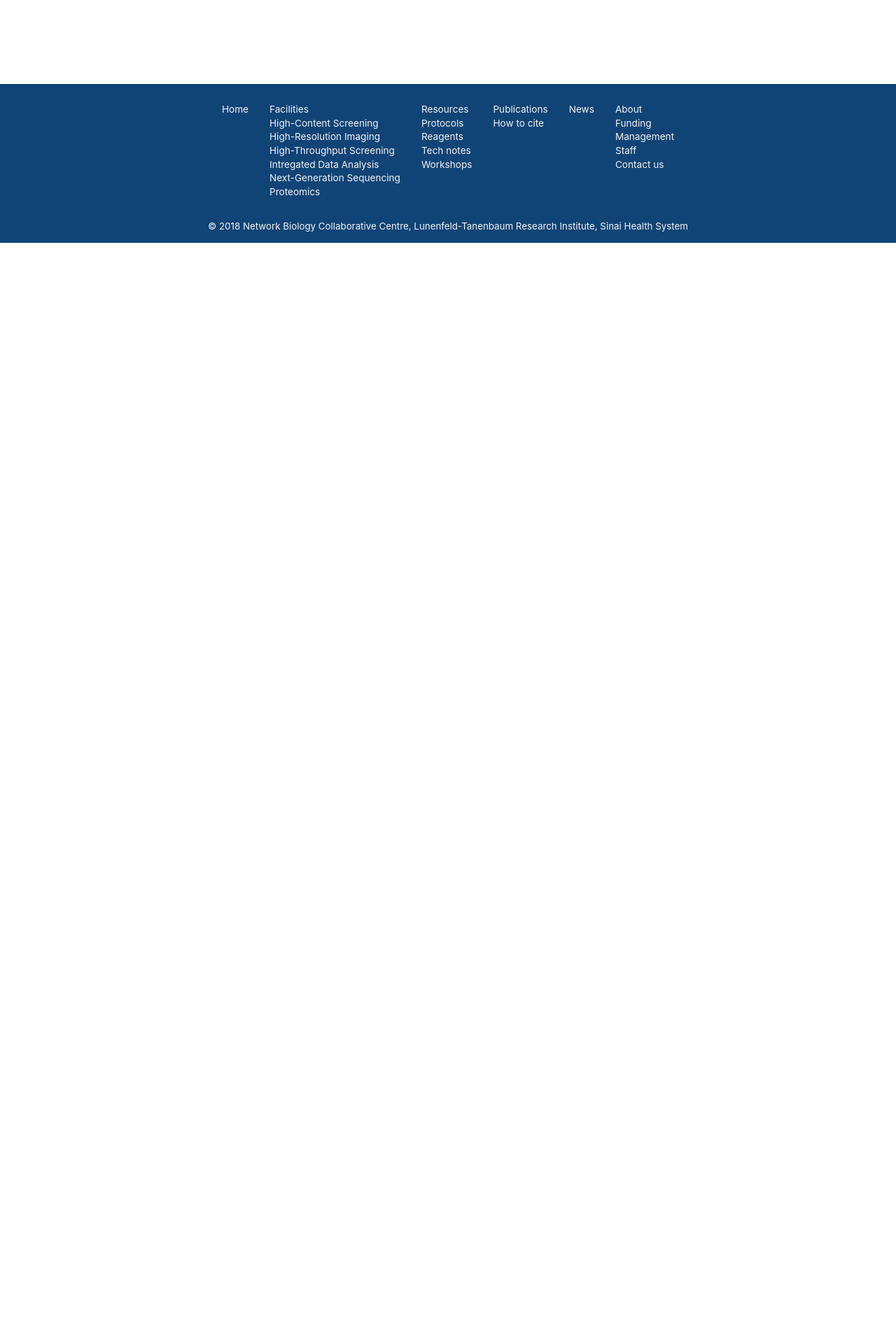
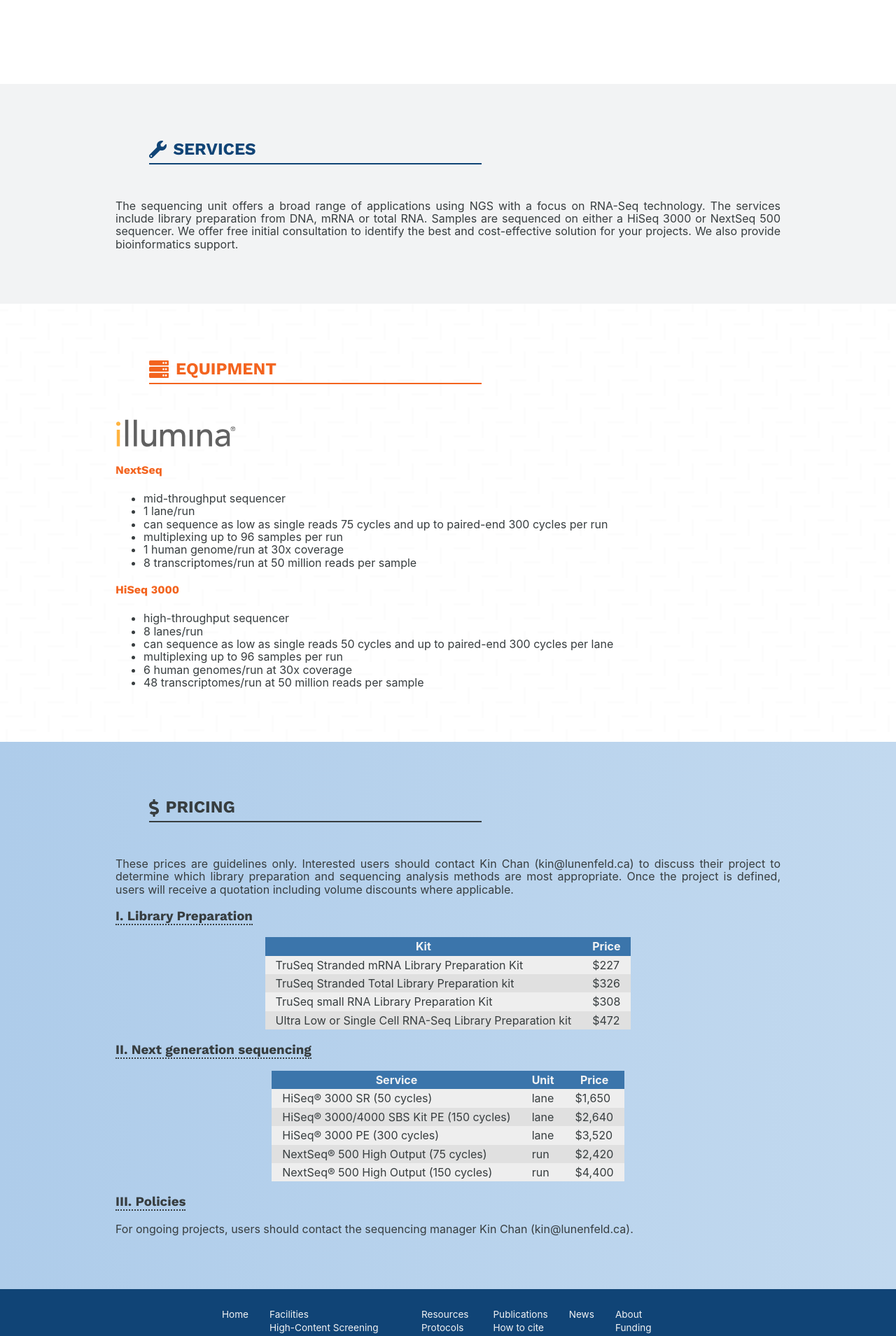
Before and after one commit to gingraslab/nbcc, a React (Create React App) app: page /facilities/next-gen-sequencing in a window 1280 px wide. Shown: the part 680-2589 px from the top of the page at 70% size. Before the commit the page ends 1027 px from the top, so only its background shows below. Built offline with nearby package versions, Linux system fonts and the light colour scheme.

Commit message:
Add next-gen sequencing content

```diff
--- a/src/facilities/__hcs/facilities__hcs.css
+++ b/src/facilities/__hcs/facilities__hcs.css
@@ -93,9 +93,15 @@
   color: var(--text-light);
   padding: 5px;
 }
+@media (max-width: 749px) {
+  .facilities__table_wide table {
+    min-width: 500px;
+  }
+}
 @media (max-width: 449px) {
   .facilities__hcs-rates div {
-    max-width: 80%;
+    width: 100%;
+    min-width: auto;
   }
   .facilities__hcs-software div {
     flex-direction: column;
@@ -103,20 +109,7 @@
   .facilities__hcs-software div > :first-child {
     margin: 20px 0;
   }
-  .facilities__protocols table {
-    font-size: 0.8em;
-  }
   .facilities__protocols .facilities__protocols-table-first-col {
     min-width: 15px;
   }
 }
-@media (max-width: 749px) {
-  .facilities__table_wide table {
-    min-width: 500px;
-  }
-}
-@media (max-width: 374px) {
-  .facilities__protocols table {
-    font-size: 0.7em;
-  }
-}
--- /dev/null
+++ b/src/facilities/__hts/facilities__hts.js
@@ -0,0 +1,47 @@
+import React from 'react';
+
+import Links from '../__links/facilities__links';
+import Navigation from '../../components/navigation/navigation-container';
+
+import './facilities__hts.css';
+
+const HiThroughputScreening = () => (
+  <main>
+    <section className="facilities__landing facilities__hts-landing">
+      <div className="facilities__about facilities__hts-about">
+        <h1>
+          High-Throughput Screening
+        </h1>
+        <p>
+          Formerly known as the SMART Laboratory, the High-Throughput Screening facility,
+          assists in the development of assays for large-scale applications, and offers
+          access to robot-assisted technologies for the design, validation, and execution
+          of experimental procedures under high-throughput conditions. An integrated framework
+          for data management is available to facilitate and accelerate data analysis and
+          secure contextual information for the reliable interpretation of results.
+        </p>
+      </div>
+      <Links
+        links={[
+          { id: 'services', text: 'Services' },
+          { id: 'equipment', text: 'Equipment' },
+          { id: 'pricing', text: 'Pricing' },
+          { id: 'tools', text: 'Analysis tools' },
+        ]}
+      />
+    </section>
+    <Navigation
+      alwaysShowLinks={false}
+      links={[
+        { id: 'services', text: 'Services' },
+        { id: 'equipment', text: 'Equipment' },
+        { id: 'pricing', text: 'Pricing' },
+        { id: 'tools', text: 'Tools' },
+      ]}
+      linksScrolled={window.innerHeight}
+      scrolled={window.innerHeight}
+    />
+  </main>
+);
+
+export default HiThroughputScreening;
--- /dev/null
+++ b/src/facilities/__ngs/facilities__ngs-equipment.js
@@ -0,0 +1,50 @@
+import React from 'react';
+
+import Server from '../../assets/icons/server';
+import Illumina from './assets/Illumina.svg';
+
+const Equipment = () => (
+  <section
+    className="facilities__section facilities__equipment"
+    id="equipment"
+  >
+    <div className="facilities__section-inner">
+      <h2>
+        <Server />
+        Equipment
+      </h2>
+      <img
+        alt="Illumina"
+        height={40}
+        src={Illumina}
+        width={172}
+      />
+      <h4>NextSeq</h4>
+      <ul>
+        <li>mid-throughput sequencer</li>
+        <li>1 lane/run</li>
+        <li>
+          can sequence as low as single reads 75
+          cycles and up to paired-end 300 cycles per run
+        </li>
+        <li>multiplexing up to 96 samples per run</li>
+        <li>1 human genome/run at 30x coverage</li>
+        <li>8 transcriptomes/run at 50 million reads per sample</li>
+      </ul>
+      <h4>HiSeq 3000</h4>
+      <ul>
+        <li>high-throughput sequencer</li>
+        <li>8 lanes/run</li>
+        <li>
+          can sequence as low as single reads 50 cycles and up to
+          paired-end 300 cycles per lane
+        </li>
+        <li>multiplexing up to 96 samples per run</li>
+        <li>6 human genomes/run at 30x coverage</li>
+        <li>48 transcriptomes/run at 50 million reads per sample</li>
+      </ul>
+    </div>
+  </section>
+);
+
+export default Equipment;
--- /dev/null
+++ b/src/facilities/__ngs/facilities__ngs-pricing.js
@@ -0,0 +1,106 @@
+import React from 'react';
+
+import Dollar from '../../assets/icons/dollar';
+
+const Pricing = () => (
+  <section
+    className="facilities__section facilities__pricing"
+    id="pricing"
+  >
+    <div className="facilities__section-inner">
+      <h2>
+        <Dollar />
+        Pricing
+      </h2>
+      <p>
+        These prices are guidelines only. Interested users should contact Kin Chan
+        (kin@lunenfeld.ca) to discuss their project to determine which library preparation
+        and sequencing analysis methods are most appropriate. Once the project is defined,
+        users will receive a quotation including volume discounts where applicable.
+      </p>
+      <h3>
+        <span>
+          I. Library Preparation
+        </span>
+      </h3>
+      <table className="facilities__table">
+        <thead>
+          <tr>
+            <th>Kit</th>
+            <th>Price</th>
+          </tr>
+        </thead>
+        <tbody>
+          <tr>
+            <td>TruSeq Stranded mRNA Library Preparation Kit</td>
+            <td>$227</td>
+          </tr>
+          <tr>
+            <td>TruSeq Stranded Total Library Preparation kit</td>
+            <td>$326</td>
+          </tr>
+          <tr>
+            <td>TruSeq small RNA Library Preparation Kit</td>
+            <td>$308</td>
+          </tr>
+          <tr>
+            <td>Ultra Low or Single Cell RNA-Seq Library Preparation kit</td>
+            <td>$472</td>
+          </tr>
+        </tbody>
+      </table>
+      <h3>
+        <span>
+          II. Next generation sequencing
+        </span>
+      </h3>
+      <table className="facilities__table">
+        <thead>
+          <tr>
+            <th>Service</th>
+            <th>Unit</th>
+            <th>Price</th>
+          </tr>
+        </thead>
+        <tbody>
+          <tr>
+            <td>HiSeq® 3000 SR (50 cycles)</td>
+            <td>lane</td>
+            <td>$1,650</td>
+          </tr>
+          <tr>
+            <td>HiSeq® 3000/4000 SBS Kit PE (150 cycles)</td>
+            <td>lane</td>
+            <td>$2,640</td>
+          </tr>
+          <tr>
+            <td>HiSeq® 3000 PE (300 cycles)</td>
+            <td>lane</td>
+            <td>$3,520</td>
+          </tr>
+          <tr>
+            <td>NextSeq® 500 High Output (75 cycles)</td>
+            <td>run</td>
+            <td>$2,420</td>
+          </tr>
+          <tr>
+            <td>NextSeq® 500 High Output (150 cycles)</td>
+            <td>run</td>
+            <td>$4,400</td>
+          </tr>
+        </tbody>
+      </table>
+      <h3>
+        <span>
+          III. Policies
+        </span>
+      </h3>
+      <p>
+        For ongoing projects, users should contact the sequencing manager Kin Chan
+        (kin@lunenfeld.ca).
+      </p>
+    </div>
+  </section>
+);
+
+export default Pricing;
--- /dev/null
+++ b/src/facilities/__ngs/facilities__ngs-services.js
@@ -0,0 +1,26 @@
+import React from 'react';
+
+import Wrench from '../../assets/icons/wrench';
+
+const Services = () => (
+  <section
+    className="facilities__section facilities__services"
+    id="services"
+  >
+    <div className="facilities__section-inner">
+      <h2>
+        <Wrench />
+        Services
+      </h2>
+      <p>
+        The sequencing unit offers a broad range of applications using NGS with a focus
+        on RNA-Seq technology. The services include library preparation from DNA, mRNA
+        or total RNA. Samples are sequenced on either a HiSeq 3000 or NextSeq 500 sequencer.
+        We offer free initial consultation to identify the best and cost-effective solution
+        for your projects. We also provide bioinformatics support.
+      </p>
+    </div>
+  </section>
+);
+
+export default Services;
--- a/src/facilities/__ngs/facilities__ngs.js
+++ b/src/facilities/__ngs/facilities__ngs.js
@@ -1,7 +1,10 @@
 import React from 'react';
 
+import Equipment from './facilities__ngs-equipment';
 import Links from '../__links/facilities__links';
 import Navigation from '../../components/navigation/navigation-container';
+import Pricing from './facilities__ngs-pricing';
+import Services from './facilities__ngs-services';
 
 import './facilities__ngs.css';
 
@@ -20,7 +23,7 @@
   },
 ];
 
-const HiContentScreening = () => (
+const NextGenSequencing = () => (
   <main>
     <section className="facilities__landing facilities__ngs-landing">
       <div className="facilities__about facilities__ngs-about">
@@ -28,12 +31,9 @@
           Next-Generation Sequencing
         </h1>
         <p>
-          The High-Content Screening facility at the Network Biology Collaborative Centre
-          provides access to cutting-edge equipment to perform high-speed imaging
-          of multi-well plates at low or high resolution. Working in tandem with
-          the High-Throughput Screening and High Spatio-Temporal Resolution Imaging
-          facilities provides seamless integration from initial screens to detailed
-          secondary assays.
+          Next-generation sequencing offers a variety of sequencing services,
+          including transcriptomics, barcode reads for CRISPR-pooled screens
+          and single-cell RNA-seq.
         </p>
       </div>
       <Links
@@ -46,7 +46,10 @@
       linksScrolled={window.innerHeight}
       scrolled={window.innerHeight}
     />
+    <Services />
+    <Equipment />
+    <Pricing />
   </main>
 );
 
-export default HiContentScreening;
+export default NextGenSequencing;
--- a/src/facilities/facilities.css
+++ b/src/facilities/facilities.css
@@ -103,6 +103,9 @@
   border-bottom: 2px dotted var(--text-dark);
   box-shadow: none, inset 0 1px 0 0 var(--text-dark), none, none;
 }
+.facilities__pricing svg {
+  fill: var(--text-dark);
+}
 .facilities__table svg {
   fill: var(--color-secondary-1-4);
 }
@@ -147,6 +150,9 @@
 }
 .facilities__other-links svg {
   fill: var(--text-dark);
+}
+.facilities__other-links ul {
+  list-style: none;
 }
 .facilities__protocols {
   background-color: #ffffff;
@@ -207,10 +213,6 @@
 .facilities__other-links svg {
   height: 16px;
   margin-right: 5px;
-}
-.facilities__protocols ul,
-.facilities__other-links ul {
-  list-style: none;
 }
 .facilities__protocols_plain-list {
   list-style: none;
@@ -345,4 +347,18 @@
   .facilities__landing {
     padding: 50px 20px 20px 20px;
   }
+  .facilities__pricing table {
+    font-size: 0.8em;
+  }
+  .facilities__protocols table {
+    font-size: 0.8em;
+  }
+  .facilities__section {
+    padding: 60px 20px;
+  }
 }
+@media (max-width: 374px) {
+  .facilities__protocols table {
+    font-size: 0.7em;
+  }
+}
--- a/src/facilities/facilities.js
+++ b/src/facilities/facilities.js
@@ -2,6 +2,7 @@
 import { Route, Switch } from 'react-router-dom';
 
 import HiContentScreening from './__hcs/facilities__hcs';
+import HiThroughputScreening from './__hts/facilities__hts';
 import Home from './facilities__home';
 import IntegratedDataAnalysis from './__ida/facilities__ida';
 import NextGenSequencing from './__ngs/facilities__ngs';
@@ -17,13 +18,13 @@
     />
     <Route
       exact
-      path="/facilities/proteomics"
-      component={Proteomics}
+      path="/facilities/hi-content-screening"
+      component={HiContentScreening}
     />
     <Route
       exact
-      path="/facilities/hi-content-screening"
-      component={HiContentScreening}
+      path="/facilities/hi-throughput-screening"
+      component={HiThroughputScreening}
     />
     <Route
       exact
@@ -35,6 +36,11 @@
       path="/facilities/data-analysis"
       component={IntegratedDataAnalysis}
     />
+    <Route
+      exact
+      path="/facilities/proteomics"
+      component={Proteomics}
+    />
     <RouteNotFound />
   </Switch>
 );
```
Also changed, not shown: src/facilities/__hts/facilities__hts.css (added), src/facilities/__ngs/assets/Illumina.svg (added).
